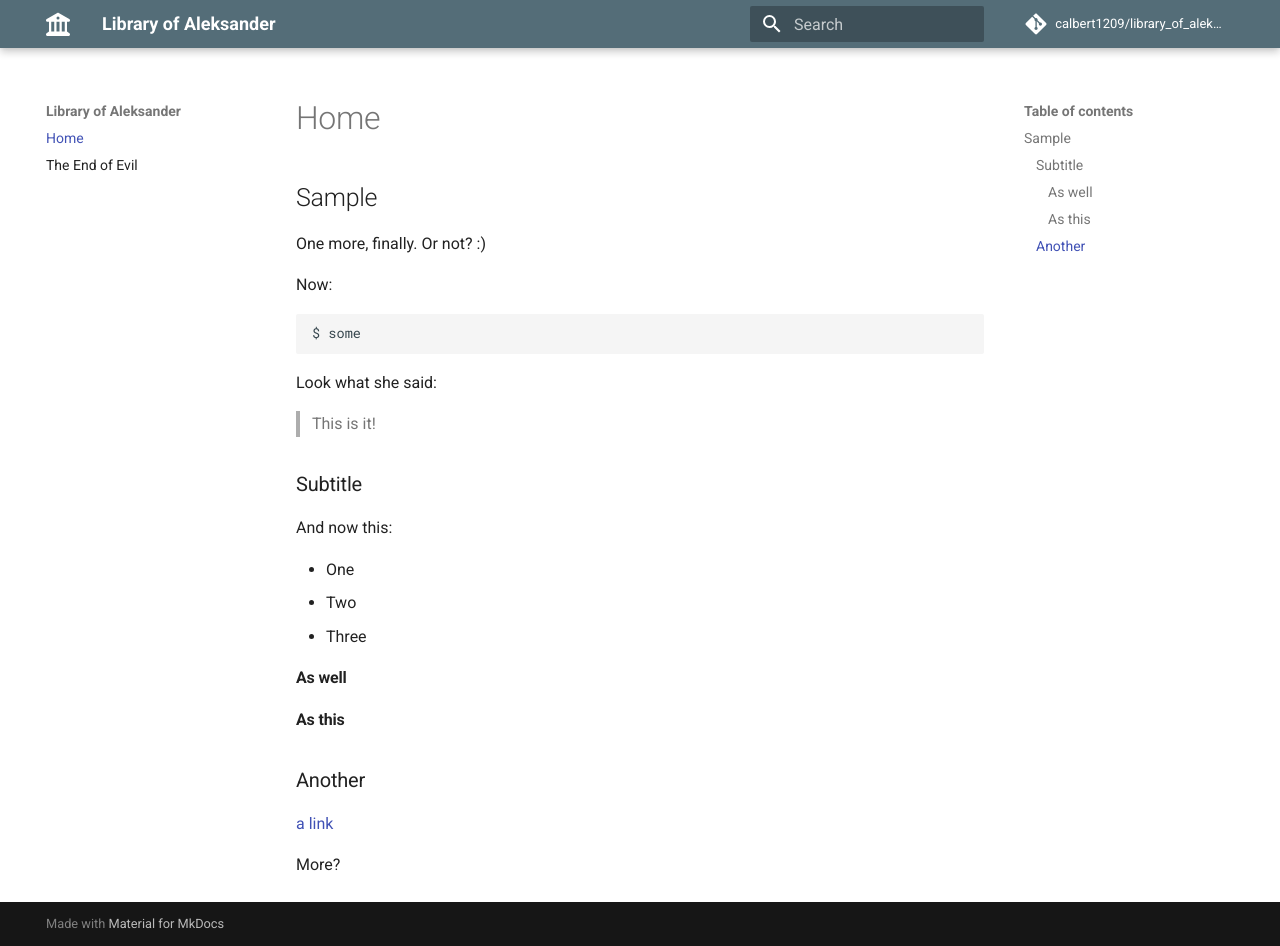
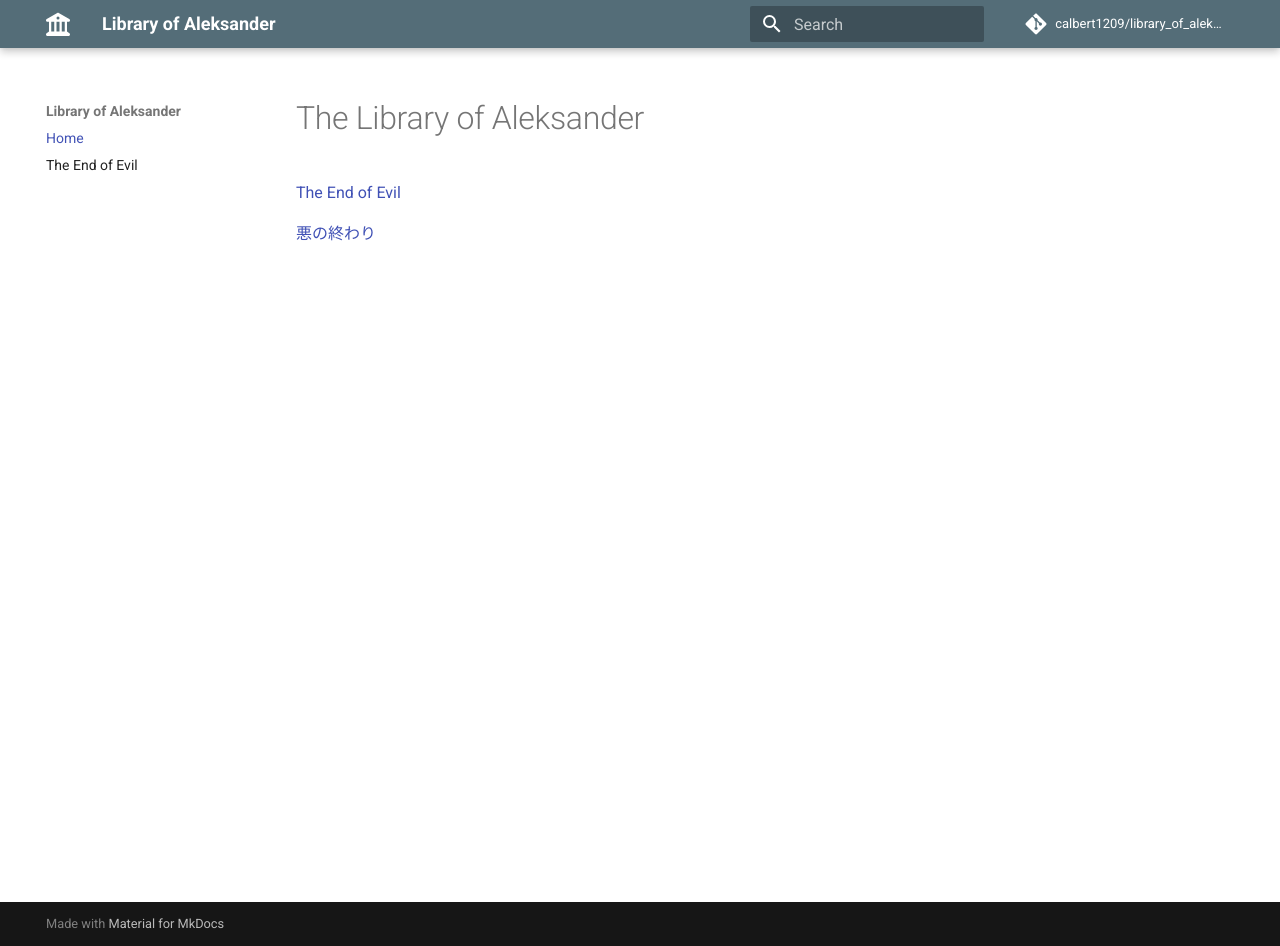
Before and after one commit to calbert1209/library_of_aleksander, an MkDocs documentation site: the page built from docs/index.md, in a window 1280 px wide and 946 px high. Built offline with MkDocs 1.6.1 and Material for MkDocs 9.7.7, drawn with Linux system fonts in a browser that asks for light colours; comment, search, counter and statistics services are not loaded.

Commit message:
update main index

````diff
--- a/docs/index.md
+++ b/docs/index.md
@@ -1,32 +1,5 @@
-## Sample
+# The Library of Aleksander
 
-One more, finally. Or not? :)
+[The End of Evil](./The_End_of_Evil/index.md)
 
-Now:
-
-```
-$ some
-```
-
-Look what she said:
-
-> This is it!
-
-### Subtitle
-
-And now this:
-
-- One
-- Two
-- Three
-
-
-#### As well
-
-#### As this
-
-### Another
-
-[a link](https://aws.com)
-
-More?
+[悪の終わり](./The_End_of_Evil/ja/index.md)
````
